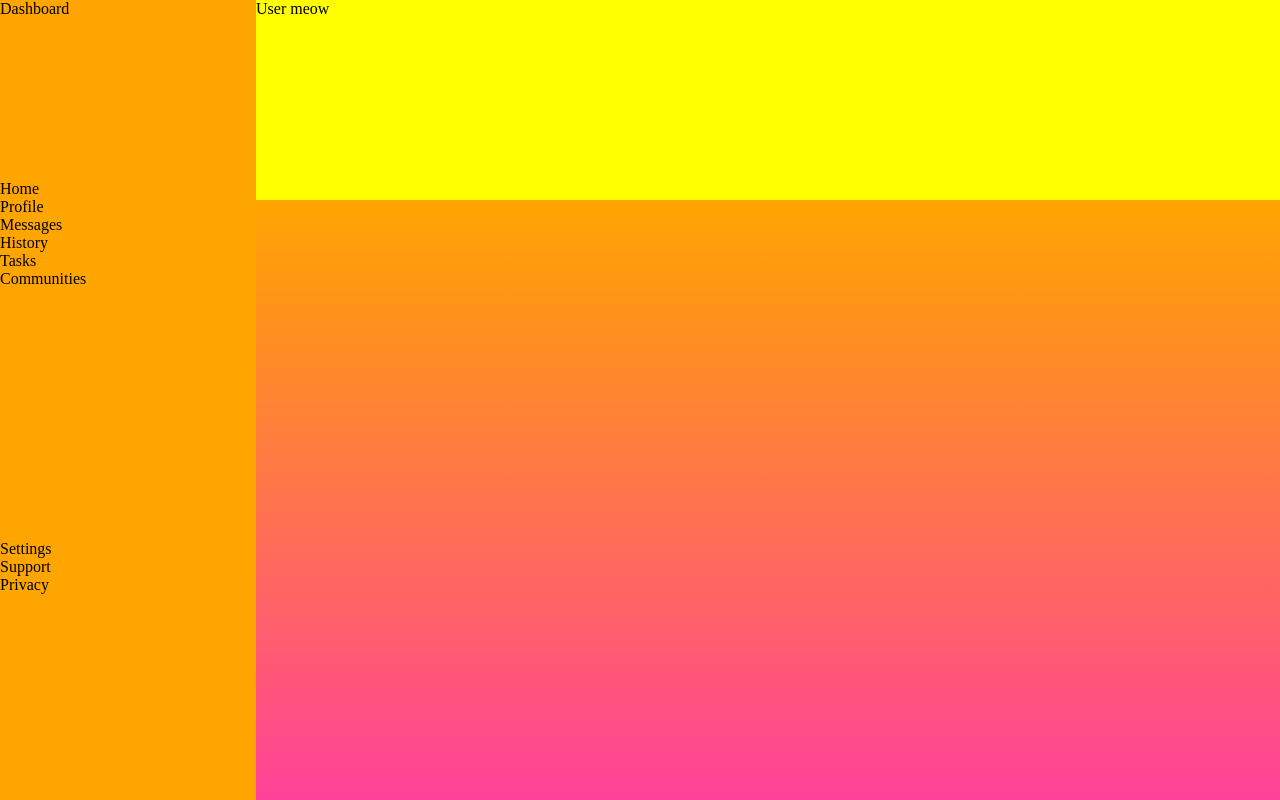
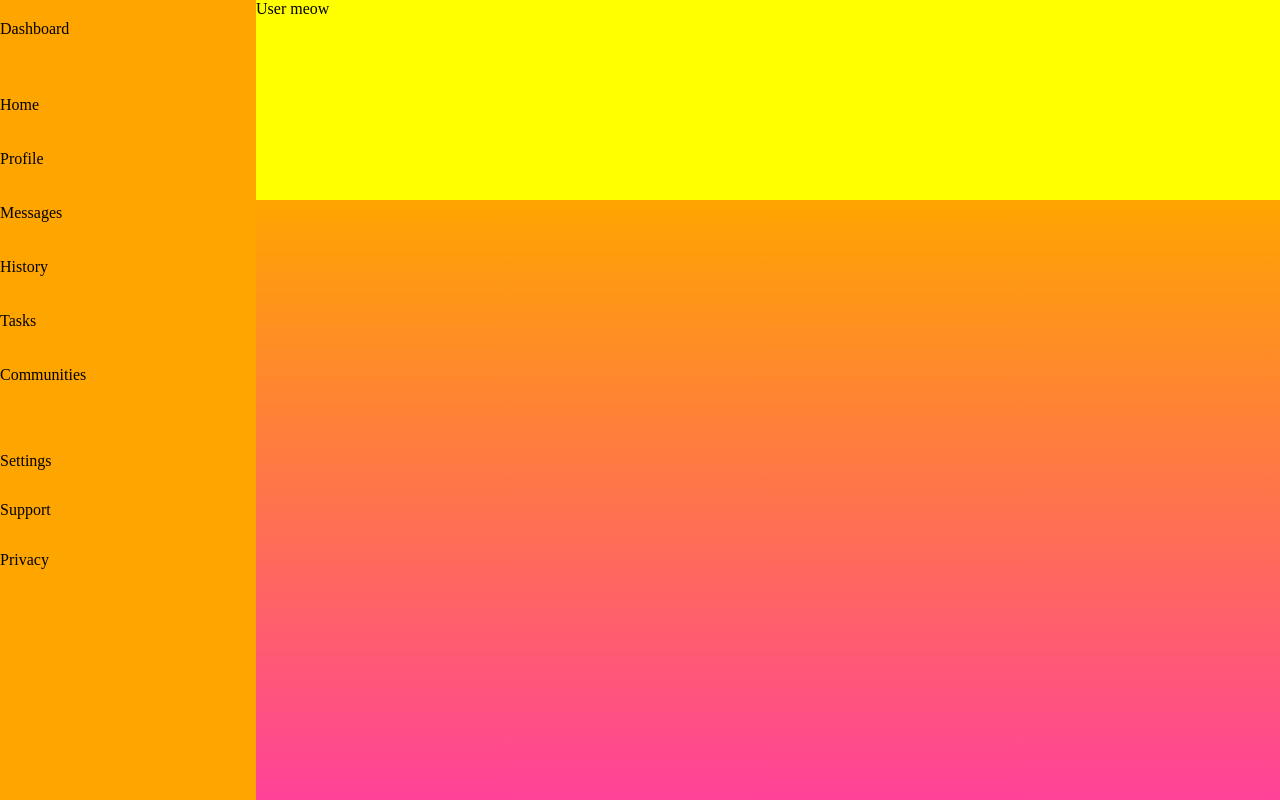
Before and after one commit to JHokum/Admin-Dashboard, a plain HTML site: page index.html in a window 1280 px wide. Shown: the top 800 px of the page. Drawn offline with Linux system fonts and the light colour scheme.

Commit message:
Sidebar Styling Sidebar formatted with flex items

```diff
--- a/index.html
+++ b/index.html
@@ -10,19 +10,21 @@
 <body>
     <div class="container">
         <div class="sidebar">
-            <div>Dashboard</div>
-            <div>
-                <div class="sidebar-item">Home</div>
-                <div class="sidebar-item">Profile</div>
-                <div class="sidebar-item">Messages</div>
-                <div class="sidebar-item">History</div>
-                <div class="sidebar-item">Tasks</div>
-                <div class="sidebar-item">Communities</div>
+            <div class="sidebar-item" id="dashboard">
+                <div>Dashboard</div>
             </div>
-            <div>
-                <div class="sidebar-item">Settings</div>
-                <div class="sidebar-item">Support</div>
-                <div class="sidebar-item">Privacy</div>
+            <div class="sidebar-item">
+                <div>Home</div>
+                <div>Profile</div>
+                <div>Messages</div>
+                <div>History</div>
+                <div>Tasks</div>
+                <div>Communities</div>
+            </div>
+            <div class="sidebar-item">
+                <div>Settings</div>
+                <div>Support</div>
+                <div>Privacy</div>
             </div>
         </div>
         <div class="user">
--- a/style.css
+++ b/style.css
@@ -21,12 +21,18 @@ body{
     background-color: orange;
     grid-column: 1/2;
     grid-row:1/3;
-    grid-template-rows: 15% 30% 15% 40%;
+    grid-template-rows: 5% 30% 15% 50%;
 
 
 }
 .sidebar-item{
-
+    display: flex;
+    flex-direction: column;
+    justify-content: space-evenly;
+}
+#dashboard{
+    justify-content: flex-start;
+    margin-top: 20px;
 }
 .user{
     grid-column: 2/3;
```
